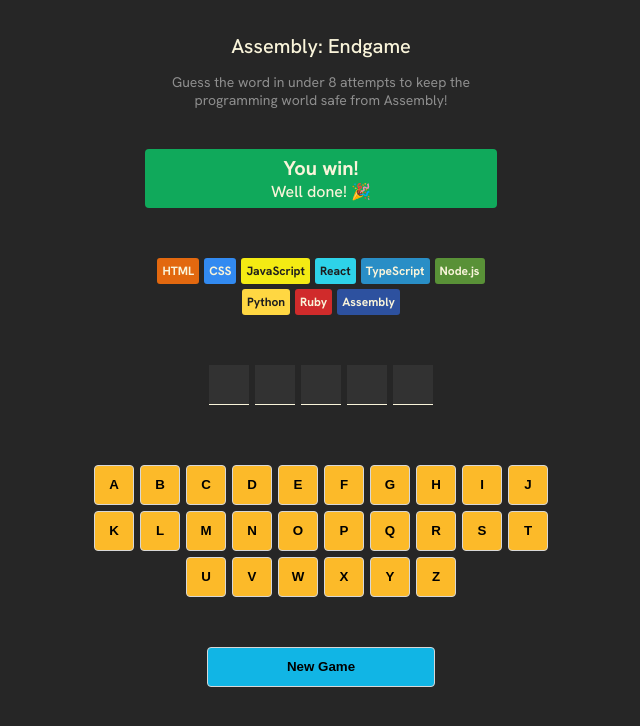
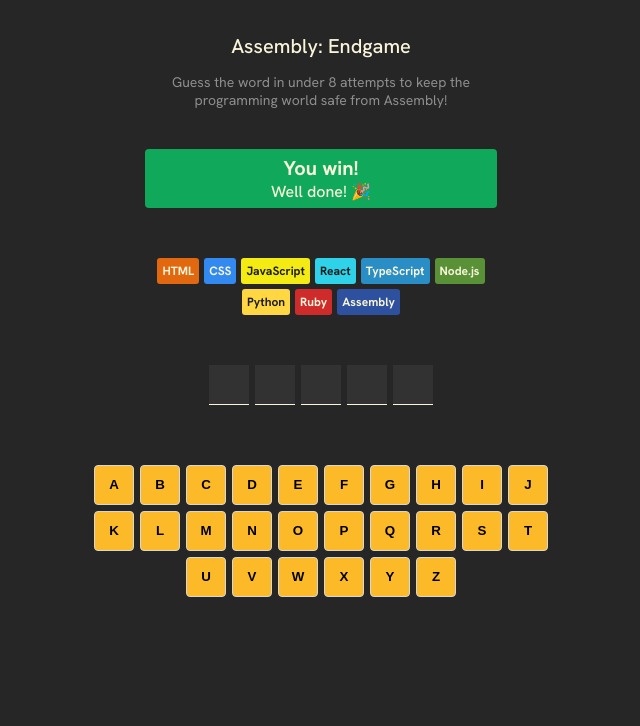
Before and after one commit to glekaa/assembly-endgame, a React (Vite) app: page / in a window 1280 px wide. Shown: the top 726 px of the page, without its empty margins (319-959 px from the left). Built offline with nearby package versions, Linux system fonts and the light colour scheme.

Commit message:
feat: add isGameWon and isGameOver values

```diff
--- a/src/App.tsx
+++ b/src/App.tsx
@@ -3,6 +3,18 @@
 import {languages} from "./languages.ts";
 import {JSX, useState} from "react";
 import {clsx} from "clsx";
+
+/**
+ * Goal: Add in the incorrect guesses mechanism to the game
+ *
+ * Challenge:
+ * 1. Create a variable `isGameOver` which evaluates to `true`
+ *    if the user has guessed incorrectly 8 times. Consider how
+ *    we might make this more dynamic if we were ever to add or
+ *    remove languages from the languages array.
+ * 2. Conditionally render the New Game button only if the game
+ *    is over.
+ */
 
 function App() {
     // State values
@@ -11,6 +23,8 @@
 
     // Derived values
     const wrongGuessCount = guessedLetters.filter(i => !currentWord.includes(i)).length
+    const isGameWon = currentWord.split("").every(i => guessedLetters.includes(i))
+    const isGameOver = wrongGuessCount >= languages.length - 1
 
     // Static values
     const alphabet = "abcdefghijklmnopqrstuvwxyz"
@@ -80,9 +94,11 @@
             <section className="keyboard">
                 {keyboardElements}
             </section>
+            {isGameOver &&
                 <button className="new-game">
                     New Game
                 </button>
+            }
         </main>
     )
 }
```
Lines whose indentation alone changed are shown as unchanged.
